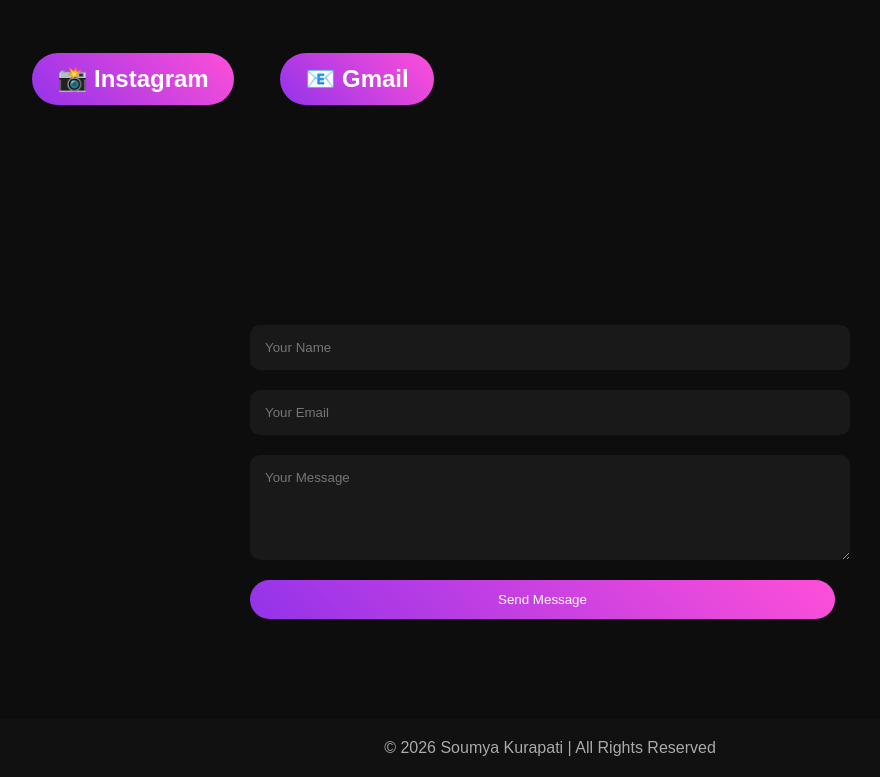
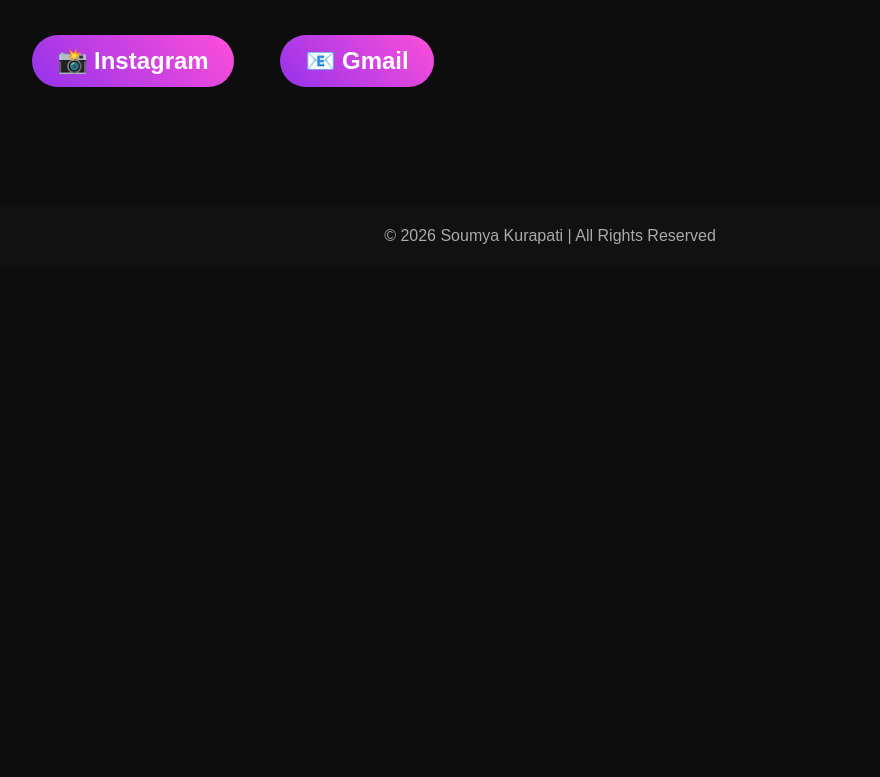
Before and after one commit to Soumyakurapati/portfolio-website, a plain HTML site: page index.html in a window 1280 px wide. Shown: the part 4711-5488 px from the top of the page, without its empty margins (90-970 px from the left). After the commit the page ends 4976 px from the top, so only its background shows below. Drawn offline with Linux system fonts and the light colour scheme.

Commit message:
Updated portfolio and resume

```diff
--- a/index.html
+++ b/index.html
@@ -721,7 +721,7 @@
     <span>Responsive Design</span>
     <span>UI/UX</span>
     <span>Frontend Development</span>
-  </div>https://ai-ui-generator-nbzvtxp9u-soumya-kurapati-s-projects.vercel.app/
+  </div>
 
   <br>
 
@@ -770,31 +770,7 @@
 </h2>
 </div>
 </section>
-  <section class="contact" id="contact">
-    <form id="contact-form">
 
-  <input type="text"
-         name="name"
-         placeholder="Your Name"
-         required>
-
-  <input type="email"
-         name="email"
-         placeholder="Your Email"
-         required>
-
-  <textarea name="message"
-            rows="5"
-            placeholder="Your Message"
-            required></textarea>
-
-  <button class="btn" type="submit">
-    Send Message
-  </button>
-
-</form>
-
-  </section>
     <script>
 
 emailjs.init("wRpEzKdGivJTqOlOz");
```
Also changed, not shown: 1 other file.
